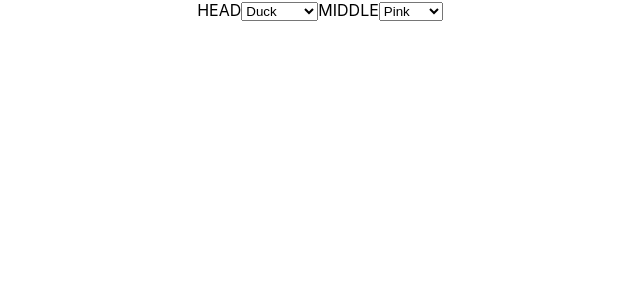
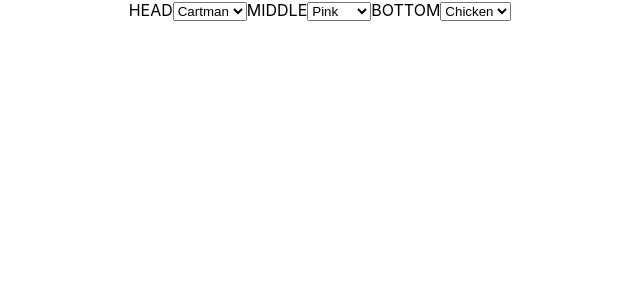
Before and after one commit to andrewjamesboyle/fs-react-character-designer, a React (Create React App) app: page / in a window 1280 px wide. Shown: the top 300 px of the page, without its empty margins (320-960 px from the left). Built offline with nearby package versions, Linux system fonts and the light colour scheme.

Commit message:
bottom dropdown functionality

```diff
--- a/src/Components/Controls/controls.js
+++ b/src/Components/Controls/controls.js
@@ -1,20 +1,26 @@
 import React from 'react';
 
-export default function Controls({ head, setHead, middle, setMiddle }) {
+export default function Controls({ head, setHead, middle, setMiddle, bottom, setBottom }) {
   return (
     <div>
       <div>
         <label>HEAD</label>
         <select value={head} onChange={(e) => setHead(e.target.value)} >
-          <option value="duck">Duck</option>
-          <option value="chicken">Chicken</option>
-          <option value="flamingo">Flamingo</option>
+          <option value="cartman">Cartman</option>
+          <option value="kyle">Kyle</option>
+          <option value="stan">Stan</option>
         </select>
         <label>MIDDLE</label>
         <select value={middle} onChange={(e) => setMiddle(e.target.value)} >
           <option value="pink">Pink</option>
-          <option value="black">Gothic</option>
-          <option value="tux">Formal</option>
+          <option value="gothic">Gothic</option>
+          <option value="formal">Formal</option>
+        </select>
+        <label>BOTTOM</label>
+        <select value={bottom} onChange={(e) => setBottom(e.target.value)} >
+          <option value="chicken">Chicken</option>
+          <option value="cow">Cow</option>
+          <option value="human">Human</option>
         </select>
       </div>
     </div>
--- a/src/Components/Main/main.js
+++ b/src/Components/Main/main.js
@@ -6,10 +6,11 @@ import Controls from '../Controls/controls';
 export default function Main() {
   const [head, setHead] = useState('');
   const [middle, setMiddle] = useState('');
+  const [bottom, setBottom] = useState('');
 
   return (
     <main>
-      <Controls head={head} setHead={setHead} middle={middle} setMiddle={setMiddle} />
+      <Controls head={head} setHead={setHead} middle={middle} setMiddle={setMiddle} bottom={bottom} setBottom={setBottom} />
     </main>
   );
 }
```
